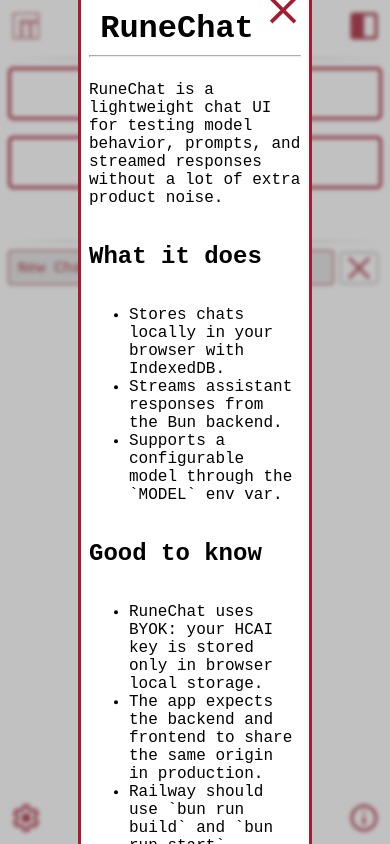
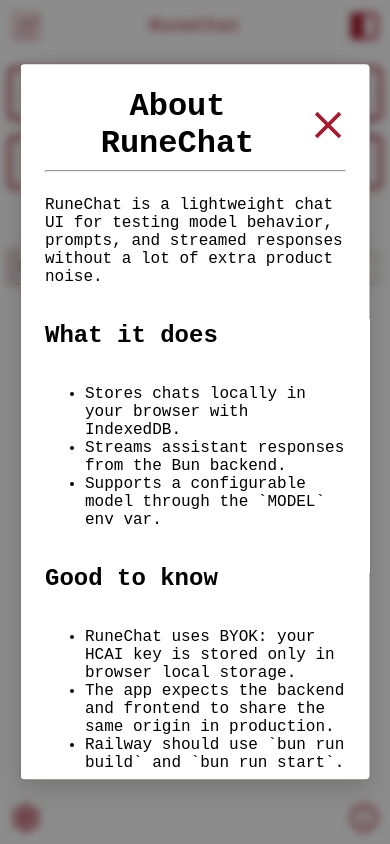
Before and after one commit to Papaya-Voldemort/RuneChat, a Svelte app: page / in a window 390 px wide. Both pictures are taken after a click on the button 364 px from the left and 818 px from the top of the page. Built offline with nearby package versions, Linux system fonts and the light colour scheme.

Commit message:
Mobile Polish

```diff
--- a/src/InfoMenu.svelte
+++ b/src/InfoMenu.svelte
@@ -1,4 +1,4 @@
-<script>
+<script lang="ts">
   import { createEventDispatcher } from "svelte";
   import { closeIcon } from "./lib/assets";
   const dispatch = createEventDispatcher();
@@ -8,7 +8,15 @@
   function close() {
     dispatch("close");
   }
+
+  function handleKeydown(e: KeyboardEvent) {
+    if (e.key === "Escape" && open) {
+      close();
+    }
+  }
 </script>
+
+<svelte:window on:keydown={handleKeydown} />
 
 {#if open}
   <div class="underlay" on:click={close}></div>
@@ -87,21 +95,25 @@
     transform: translate(-50%, -50%);
     z-index: 1000;
 
-    padding: 0.5rem;
-    border: solid 3px var(--color-primary);
+    padding: 1.5rem;
+    border: solid var(--border-thin) var(--color-border-muted);
     border-radius: var(--radius-md);
     background-color: var(--color-bg);
+    box-shadow: 0 10px 25px rgba(0, 0, 0, 0.15);
 
-    min-width: 60%;
-    min-height: 60%;
+    width: 90%;
+    max-width: 500px;
+    max-height: 85vh;
+    overflow-y: auto;
+    box-sizing: border-box;
   }
 
   .underlay {
     position: fixed;
     inset: 0;
-    background-color: rgba(97, 97, 97, 0.39);
+    background-color: rgba(0, 0, 0, 0.45);
     z-index: 999;
-    backdrop-filter: blur(2px);
+    backdrop-filter: blur(4px);
   }
 
   .menu h1 {
--- a/src/SettingsMenu.svelte
+++ b/src/SettingsMenu.svelte
@@ -26,20 +26,16 @@
   }
 
   function handleKeydown(e: KeyboardEvent) {
-    if (e.key === "Escape") {
+    if (e.key === "Escape" && open) {
       close();
     }
   }
 </script>
 
+<svelte:window on:keydown={handleKeydown} />
+
 {#if open}
-  <div
-    class="underlay"
-    on:click={close}
-    on:keydown={handleKeydown}
-    role="presentation"
-    tabindex={-1}
-  ></div>
+  <div class="underlay" on:click={close} role="presentation"></div>
   <div class="menu">
     <div class="header">
       <h1>Settings</h1>
@@ -60,7 +56,11 @@
         />
         <button class="saveBtn" on:click={saveApiKey}>Save</button>
       </div>
-      <span>Get your Key at: <a target="_blank" href="https://ai.hackclub.com">HCAI</a></span>
+      <span
+        >Get your Key at: <a target="_blank" href="https://ai.hackclub.com"
+          >HCAI</a
+        ></span
+      >
     </div>
   </div>
 {/if}
@@ -102,22 +102,22 @@
     left: 50%;
     transform: translate(-50%, -50%);
     z-index: 1000;
-
-    padding: 0.5rem;
-    border: solid 3px var(--color-primary);
-    border-radius: var(--radius-md);
+    padding: 1.5rem;
+    border: solid var(--border-thin) var(--color-border-muted);
+    border-radius: 12px;
     background-color: var(--color-bg);
-
-    min-width: 60%;
-    min-height: 60%;
+    box-shadow: 0 10px 25px rgba(0, 0, 0, 0.15);
+    width: 90%;
+    max-width: 480px;
+    box-sizing: border-box;
   }
 
   .underlay {
     position: fixed;
     inset: 0;
-    background-color: rgba(97, 97, 97, 0.39);
+    background-color: rgba(0, 0, 0, 0.45);
     z-index: 999;
-    backdrop-filter: blur(2px);
+    backdrop-filter: blur(4px);
   }
 
   .menu h1 {
@@ -129,13 +129,15 @@
   .settings {
     display: flex;
     flex-direction: column;
+    gap: 1.25rem;
+    padding-top: 1rem;
   }
 
   .apiKey {
     display: flex;
-    justify-content: flex-start;
-    align-items: center;
-    gap: 1rem;
+    flex-direction: column;
+    align-items: stretch;
+    gap: 0.75rem;
   }
 
   label {
@@ -157,7 +159,7 @@
     box-shadow: 0 2px 6px var(--color-shadow);
 
     width: 100%;
-    max-width: 600px;
+    max-width: 100%;
   }
 
   .saveBtn {
```
